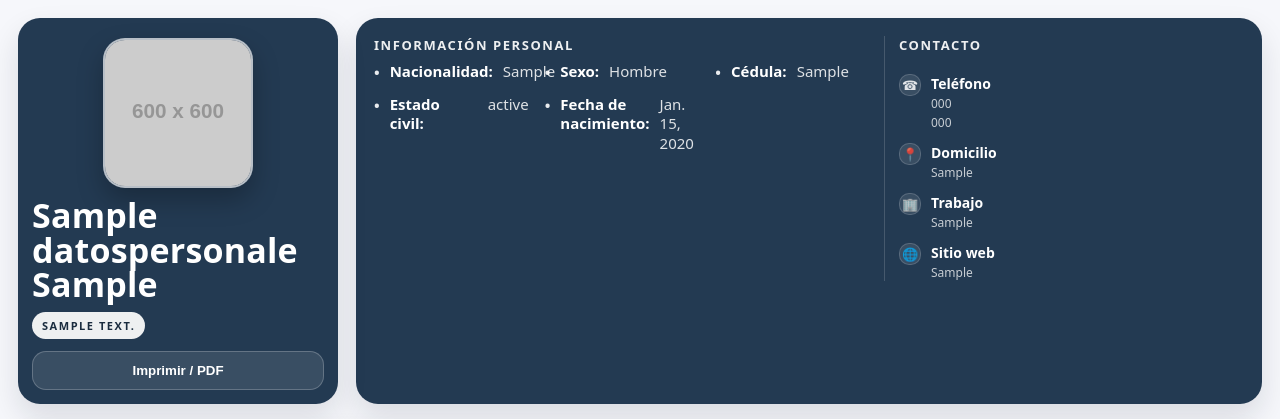
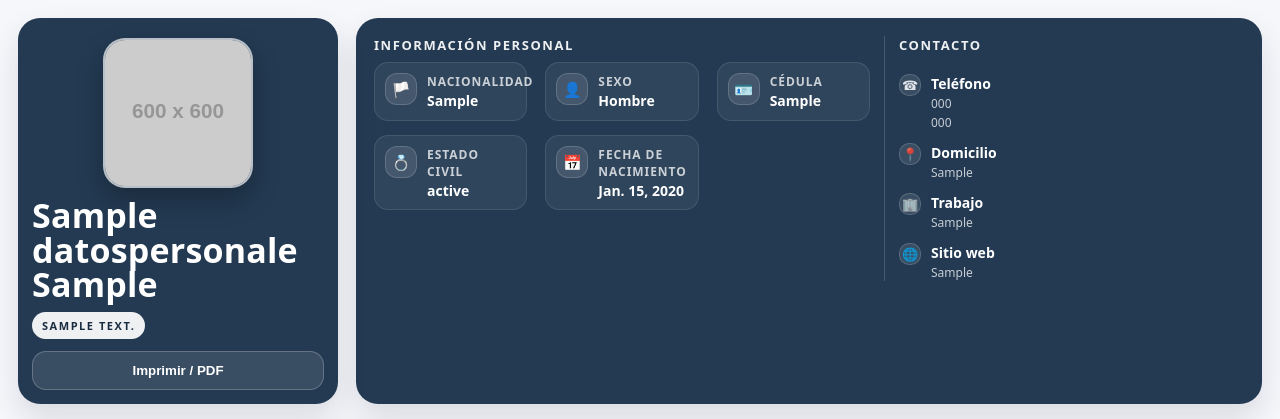
Before and after one commit to ANTHOX12/Proyectobasededatos, a Django app: page / in a window 1280 px wide. Shown: the top 419 px of the page. Run offline with Django 5.2, Linux system fonts and the light colour scheme; tables that the repository leaves empty hold one stand-in row (values such as "Sample post"); grey boxes labelled with a size stand in for pictures from a placeholder-image service; some libraries are stand-ins or nearby versions.

Commit message:
Version 111112221

```diff
--- a/tasks/templates/home.html
+++ b/tasks/templates/home.html
@@ -433,6 +433,59 @@
   cursor:not-allowed;
   opacity: .7;
 }
+/* === FACTS (Info personal distribuida tipo dashboard) === */
+.facts{
+  display: grid;
+  grid-template-columns: repeat(3, minmax(0, 1fr)); /* 3 columnas como tu 2da imagen */
+  gap: 14px 18px;
+  margin-top: 8px;
+}
+
+@media (max-width: 1200px){
+  .facts{ grid-template-columns: repeat(2, minmax(0, 1fr)); }
+}
+@media (max-width: 700px){
+  .facts{ grid-template-columns: 1fr; }
+}
+
+.fact{
+  display: grid;
+  grid-template-columns: 32px 1fr;
+  gap: 10px;
+  align-items: start;
+  padding: 10px 10px;
+  border-radius: 14px;
+  background: rgba(255,255,255,.06);
+  border: 1px solid rgba(255,255,255,.10);
+}
+
+.fico{
+  width: 32px;
+  height: 32px;
+  display:flex;
+  align-items:center;
+  justify-content:center;
+  border-radius: 12px;
+  background: rgba(255,255,255,.10);
+  border: 1px solid rgba(255,255,255,.16);
+  font-size: 15px;
+}
+
+.flabel{
+  font-size: 12px;
+  letter-spacing: .08em;
+  text-transform: uppercase;
+  color: rgba(255,255,255,.75);
+  font-weight: 900;
+  margin-bottom: 2px;
+}
+
+.fvalue{
+  font-size: 14px;
+  color: #fff;
+  font-weight: 800;
+  line-height: 1.25;
+}
 
   </style>
 </head>
@@ -474,13 +527,48 @@
         <div>
           <h2>Información personal</h2>
 
-          <ul class="bullets">
-            <li><b>Nacionalidad:</b> {{ perfil.nacionalidad|default:"-" }}</li>
-            <li><b>Sexo:</b> {{ perfil.get_sexo_display }}</li>
-            <li><b>Cédula:</b> {{ perfil.numero_de_cedula }}</li>
-            <li><b>Estado civil:</b> {{ perfil.estado_civil|default:"-" }}</li>
-            <li><b>Fecha de nacimiento:</b> {{ perfil.fechana_de_nacimiento|default:"-" }}</li>
-          </ul>
+          <div class="facts">
+  <div class="fact">
+    <div class="fico">🏳️</div>
+    <div>
+      <div class="flabel">Nacionalidad</div>
+      <div class="fvalue">{{ perfil.nacionalidad|default:"-" }}</div>
+    </div>
+  </div>
+
+  <div class="fact">
+    <div class="fico">👤</div>
+    <div>
+      <div class="flabel">Sexo</div>
+      <div class="fvalue">{{ perfil.get_sexo_display }}</div>
+    </div>
+  </div>
+
+  <div class="fact">
+    <div class="fico">🪪</div>
+    <div>
+      <div class="flabel">Cédula</div>
+      <div class="fvalue">{{ perfil.numero_de_cedula|default:"-" }}</div>
+    </div>
+  </div>
+
+  <div class="fact">
+    <div class="fico">💍</div>
+    <div>
+      <div class="flabel">Estado civil</div>
+      <div class="fvalue">{{ perfil.estado_civil|default:"-" }}</div>
+    </div>
+  </div>
+
+  <div class="fact">
+    <div class="fico">📅</div>
+    <div>
+      <div class="flabel">Fecha de nacimiento</div>
+      <div class="fvalue">{{ perfil.fechana_de_nacimiento|default:"-" }}</div>
+    </div>
+  </div>
+</div>
+
         </div>
 
         <div class="info-col">
```
